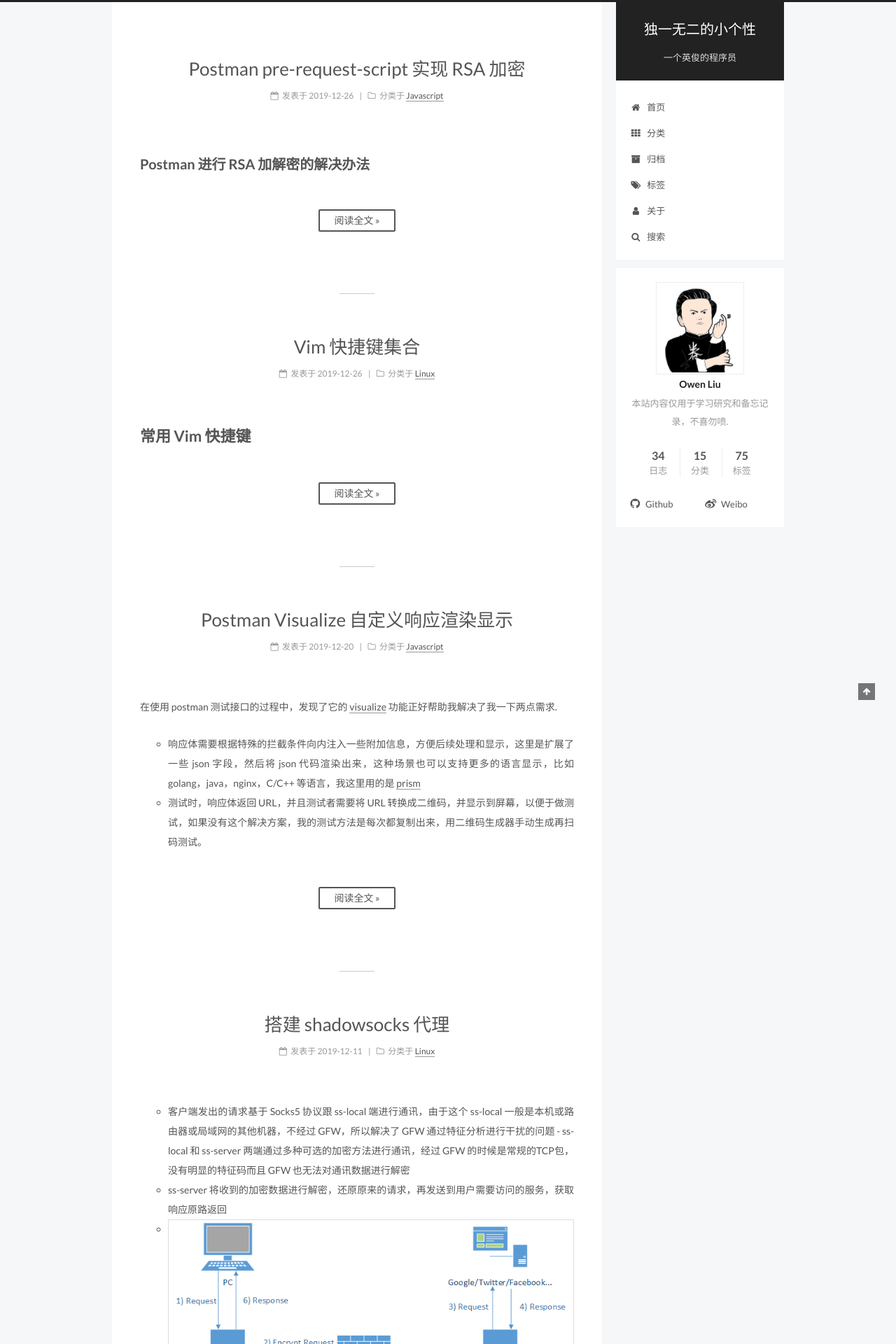
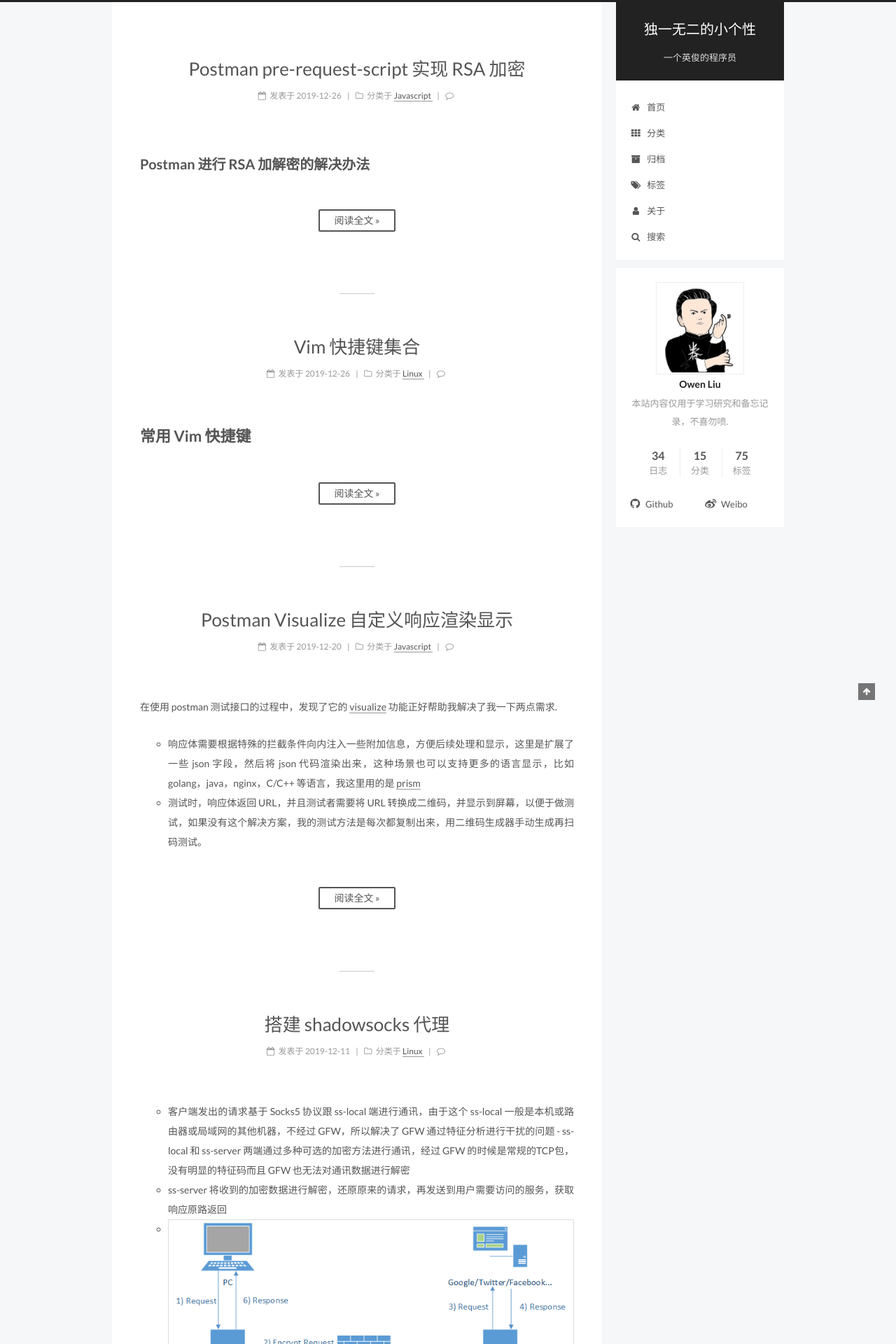
Before and after one commit to owenliu1122/owenliu1122.github.io, a Jekyll site: the page built from index.html, in a window 1280 px wide. Shown: the top 1920 px of the page at 70% size. Built offline with Jekyll 4.4.1, drawn with Linux system fonts in a browser that asks for light colours; the list of posts is cut into pages by our own code; comment, search, counter and statistics services are not loaded.

Commit message:
add disqus comment

```diff
--- a/_config.yml
+++ b/_config.yml
@@ -382,8 +382,8 @@ han: false
 
 # Disqus
 disqus:
-  enable: false
-  shortname:
+  enable: true
+  shortname: owenliu
   count: true
   # hide comments (visitors need to click to load the comments)
   # count need to be false when hide is true
```
